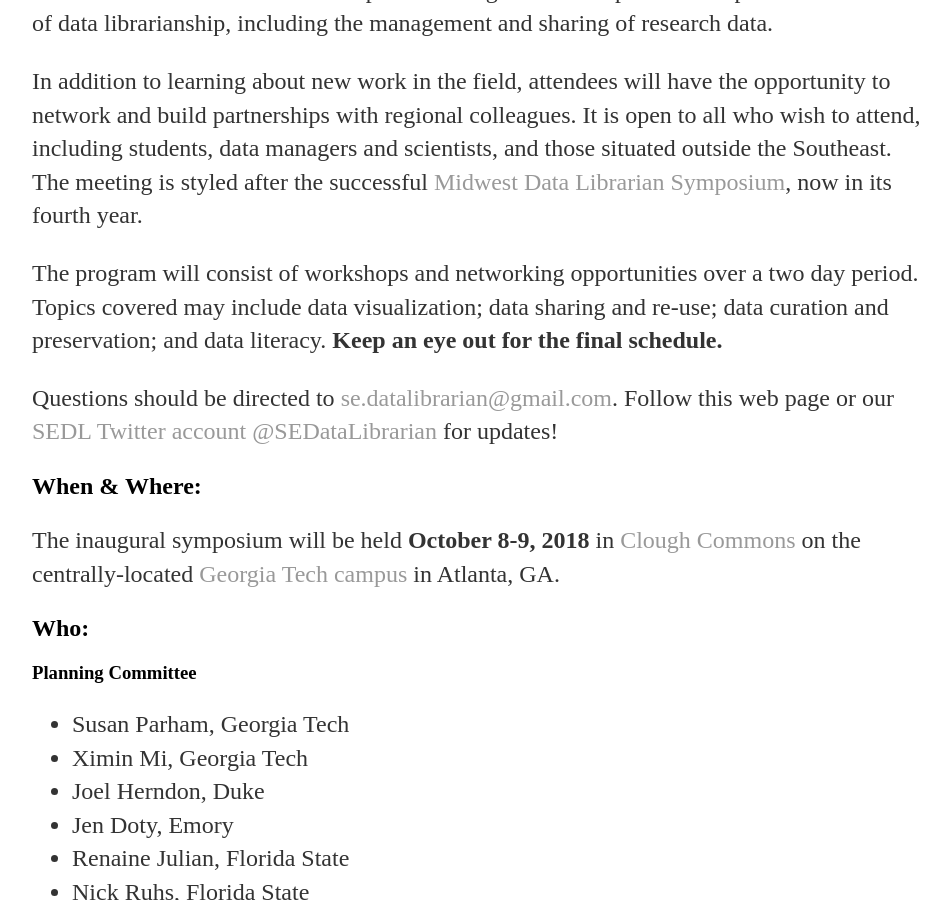
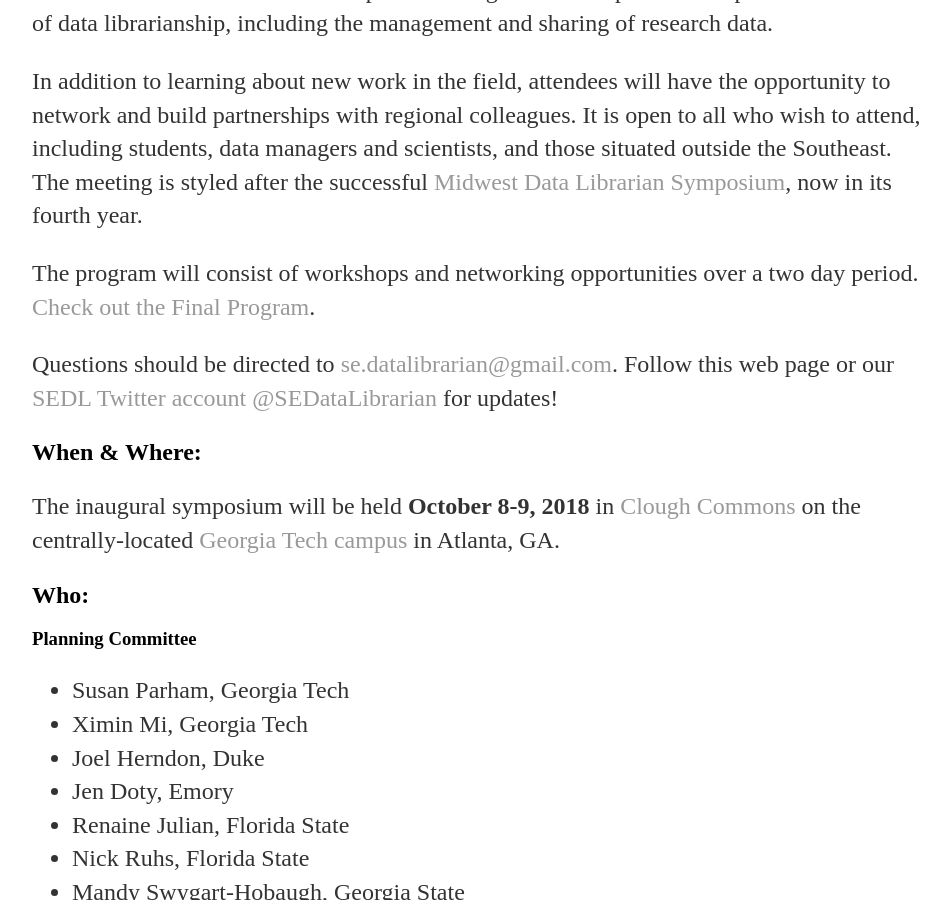
Before and after one commit to se-datalibrarian/test, a Jekyll site: the page built from about/index.html, in a window 1280 px wide and 900 px high, scrolled down 425 px. Shown: the whole window, without its empty margins (160-1110 px from the left). Built offline with Jekyll 4.4.1, drawn with Linux system fonts in a browser that asks for light colours.

Commit message:
Final Program Link

```diff
--- a/about/index.html
+++ b/about/index.html
@@ -11,8 +11,7 @@
 				<p>The Southeast Data Librarian Symposium is intended to provide a low-cost opportunity for librarians and other research data specialists to gather and explore developments in the field of data librarianship, including the management and sharing of research data.  </P>
 				<P>In addition to learning about new work in the field, attendees will have the opportunity to network and build partnerships with regional colleagues. It is open to all who wish to attend, including students, data managers and scientists, and those situated outside the Southeast. The meeting is styled after the successful <a href="https://mwdatalibrariansymposium.wordpress.com/">Midwest Data Librarian Symposium</a>, now in its fourth year.
 			</P><p>
-The program will consist of workshops and networking opportunities over a two day period. Topics covered may include data visualization; data sharing and re-use; data curation and preservation; and data literacy. <strong>Keep an eye out for
-			the final schedule.</strong>
+The program will consist of workshops and networking opportunities over a two day period.  <a href="/program">Check out the Final Program</a>.
 			</P>
 	<p>Questions should be directed to <a href="mailto:se.datalibrarian@gmail.com">se.datalibrarian@gmail.com</a>. Follow this web page or our <a href="https://twitter.com/SEDataLibrarian">SEDL Twitter account</a> <a href="https://twitter.com/SEDataLibrarian">@SEDataLibrarian</a> for updates! </p>
 
```
